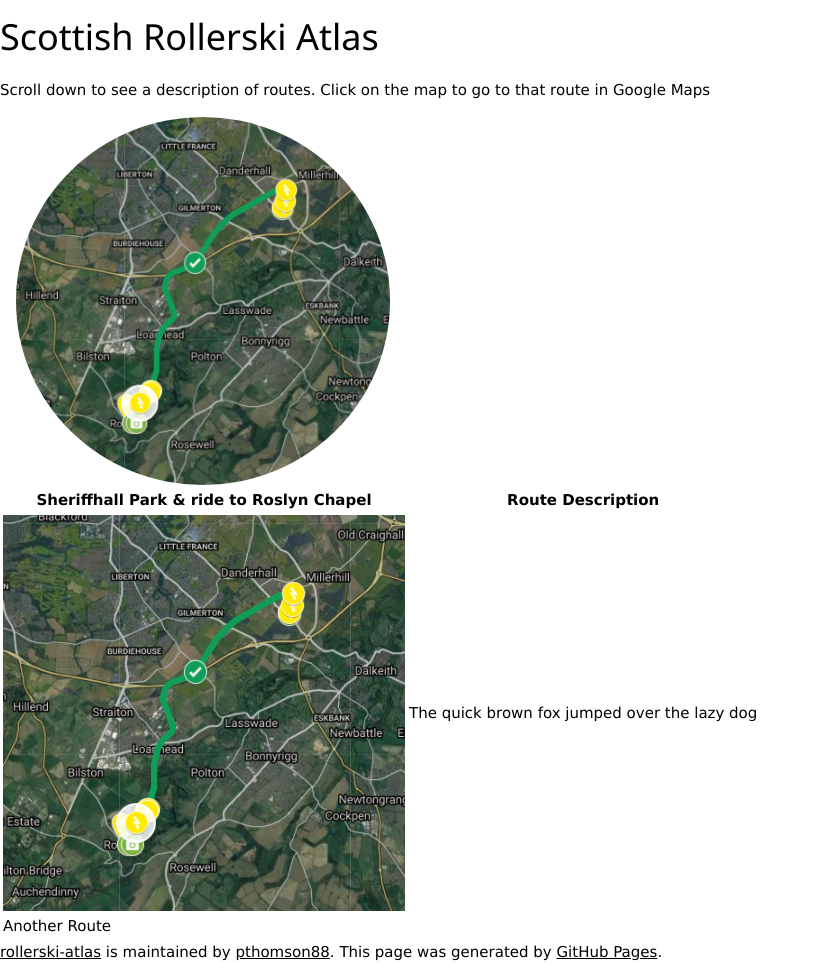
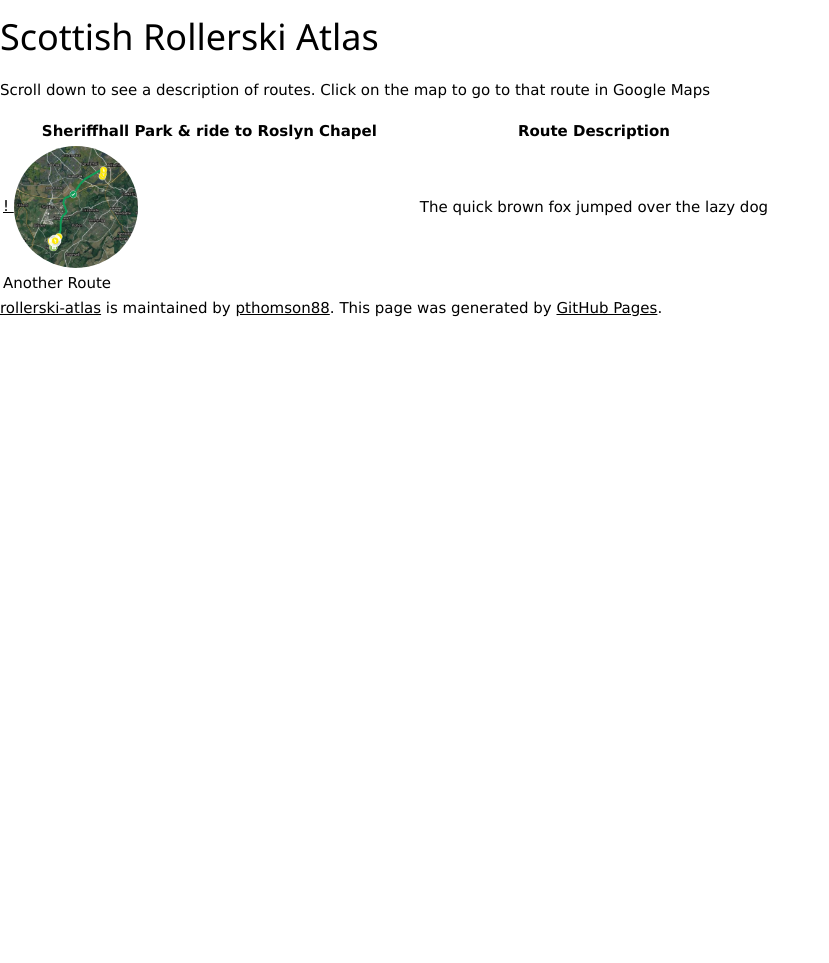
Before and after one commit to pthomson88/rollerski-atlas, a Jekyll site: the page built from index.md, in a window 1280 px wide. Shown: the whole page, without its empty margins (0-829 px from the left). Built offline with Jekyll 4.4.1, drawn with Linux system fonts in a browser that asks for light colours; our own code applies the rules of GitHub Pages for plain Markdown files; after the commit the page ends 900 px from its top, so only the background shows below that.

Commit message:
Update index.md

```diff
--- a/index.md
+++ b/index.md
@@ -2,15 +2,9 @@
 
 Scroll down to see a description of routes. Click on the map to go to that route in Google Maps
 
-<div class="w3-container">
-  <a href="https://www.google.com/maps/d/viewer?mid=1JsZ0qoeoCehcQnX9fXjmDTCpxYl9QLdc&ll=55.90462751573069%2C-3.104388772723885&z=14">
-    <img src="/img/Sheriffhall-Roslyn-map.png" class="w3-circle" style="width:30%;">
-  </a>
- </div>
-
 
 | Sheriffhall Park & ride to Roslyn Chapel | Route Description |
 |---|---|
-| [![Sheriffhall to Roslyn](/img/Sheriffhall-Roslyn-map.png)](https://www.google.com/maps/d/viewer?mid=1JsZ0qoeoCehcQnX9fXjmDTCpxYl9QLdc&ll=55.90462751573069%2C-3.104388772723885&z=14) | The quick brown fox jumped over the lazy dog |
+| [! <img src="/img/Sheriffhall-Roslyn-map.png" class="w3-circle" style="width:30%;"> ](https://www.google.com/maps/d/viewer?mid=1JsZ0qoeoCehcQnX9fXjmDTCpxYl9QLdc&ll=55.90462751573069%2C-3.104388772723885&z=14) | The quick brown fox jumped over the lazy dog |
 |---|---|
 |Another Route | |
```
